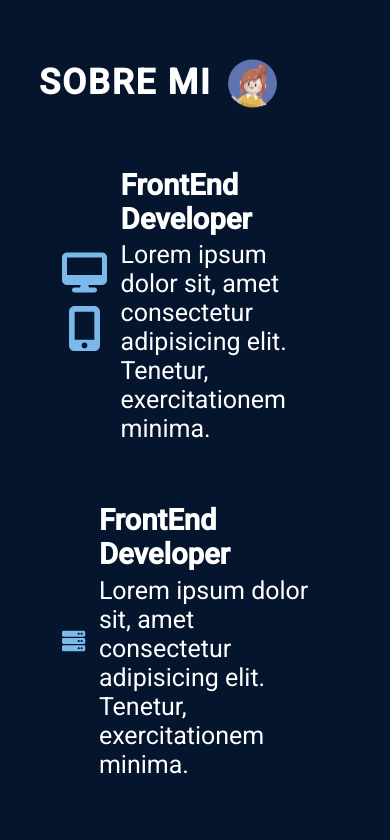
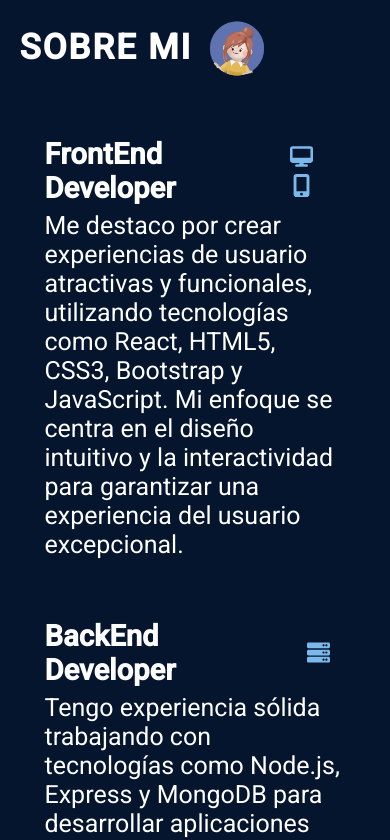
Before and after one commit to sole-arguello/react-porfolio, a React (Vite) app: page / in a window 390 px wide. Shown: the part 1156-1996 px from the top of the page. Built offline with nearby package versions, Linux system fonts and the light colour scheme.

Commit message:
fix structure and styles

```diff
--- a/src/SCSS/_aboutme.scss
+++ b/src/SCSS/_aboutme.scss
@@ -6,10 +6,10 @@
         position: relative;
         background-color: rgba(12, 12, 12, 0.6);
         border-radius:  15px;
-        padding: 73px;
-        margin-top: 129px;
+        padding: 30px 60px;
+        //margin-top: 129px;
         z-index: 1;
-        margin: 10%;
+        margin: 10% 5% 5% 5%;
 
         .aboutme__content--titleImg{
             display: flex;
@@ -35,7 +35,7 @@
             align-items: center;
 
             .aboutme__content--info-img{
-                width: 80%;
+                width: 100%;
             }
             .aboutme__content--info-list{
 
@@ -60,22 +60,34 @@
                     background-repeat: no-repeat;
                     transition: .5s;
 
-                    .aboutme__content--info-icons{ }
+                    .icons__descktop{
+                        display: block;
+                    }
+                    .aboutme__content--info-icons{
+                        margin-right: 5%;
+
                         .iconsFront{
-                        margin-right: 5%;
                             font-size: 45px;
                             color: rgb(124, 185, 235);
                         }
                         .iconsBack{
-                        margin-right: 5%;
-                        font-size: 100px;
+                            font-size: 45px;
                             color: rgb(124, 185, 235);
                         }
+                     }
+
+
+
                     .aboutme__content--info-text{
                         font-size: 25px;
                         .aboutme__content--info-text_title{
+                               .aboutme__title{
                                     margin-bottom: 2%;
                                     font-weight: 600;
+                                }
+                                .incons__mobile{
+                                    display: none;
+                                }
                         }
                         .aboutme__content--info-text_description{}
                     }
@@ -95,7 +107,7 @@
     .app {
 
         .aboutme__container{
-
+            margin-top: 0;
              background-color: transparent;
              padding: 73px 0;
 
@@ -121,15 +133,30 @@
 
                         margin-left: 0;
                         margin-right: 0;
+                        .icons__descktop{
+                            display: none;
+                        }
+                        .aboutme__content--info-icons{
+                            .iconsFront{
+                                font-size: 23px;
+                            }
+                            .iconsBack{
+                                font-size: 23px;
+                            }
 
-                        .aboutme__content--info-icons{}
+                        }
 
-                        .iconsFront{}
-                        .iconsBack{}
-
-                        .aboutme__content--info-text {
-                            .aboutme__content--info-text_title{}
-                            .aboutme__content--info-text_description{ }
+                        .aboutme__content--info-text{
+                            .aboutme__content--info-text_title{
+                                display: flex;
+                                gap: 20px;
+                                align-items: center;
+                                .aboutme__title{}
+                                    .incons__mobile{
+                                        display: block;
+                                    }
+                            }
+                            .aboutme__content--info-text_description{}
                         }
                     }
 
--- a/src/components/Aboutme.jsx
+++ b/src/components/Aboutme.jsx
@@ -16,30 +16,48 @@ export default function Aboutme() {
 
           <li className="aboutme__content--info-list_item" >
 
-            <div className="aboutme__content--info-icons iconsFront">
-              <FaDesktop />
-              <FaMobileScreenButton />
+            <div className="aboutme__content--info-icons icons__descktop">
+              <FaDesktop  className="iconsFront"/>
+              <FaMobileScreenButton  className="iconsFront"/>
             </div>
 
             <div className="aboutme__content--info-text">
-              <h3 className="aboutme__content--info-text_title">FrontEnd Developer</h3>
+              <div className="aboutme__content--info-text_title">
+                <h3 className="aboutme__title">FrontEnd Developer</h3>
+                <div className="aboutme__content--info-icons incons__mobile ">
+                  <FaDesktop  className="iconsFront"/>
+                  <FaMobileScreenButton  className="iconsFront"/>
+                </div>
+              </div>
               <p className="aboutme__content--info-text_description">
-                Lorem ipsum dolor sit, amet consectetur adipisicing elit.
-                Tenetur, exercitationem minima.</p>
+              Me destaco por crear experiencias de usuario atractivas y funcionales,
+              utilizando tecnologías como React, HTML5, CSS3, Bootstrap y JavaScript.
+              Mi enfoque se centra en el diseño intuitivo y la interactividad para
+              garantizar una experiencia del usuario excepcional.</p>
             </div>
 
           </li>
 
           <li className="aboutme__content--info-list_item" >
 
+            <div className="aboutme__content--info-icons icons__descktop">
               <FaServer className="iconsBack"/>
+            </div>
 
             <div className="aboutme__content--info-text">
-              <h3 className="aboutme__content--info-text_title">FrontEnd Developer</h3>
+              <div className="aboutme__content--info-text_title">
+                <h3 className="aboutme__title">BackEnd Developer</h3>
+                <div className="aboutme__content--info-icons incons__mobile ">
+                  <FaServer className="iconsBack"/>
+                </div>
+              </div>
               <p className="aboutme__content--info-text_description">
-                Lorem ipsum dolor sit, amet consectetur adipisicing elit.
-                Tenetur, exercitationem minima.</p>
+              Tengo experiencia sólida trabajando con tecnologías como Node.js, Express y
+              MongoDB para desarrollar aplicaciones web dinámicas y eficientes.
+              Mi enfoque pragmático se traduce en la implementación de soluciones
+              robustas y escalables.</p>
             </div>
+
           </li>
 
         </ul>
```
Lines whose indentation alone changed are shown as unchanged.
